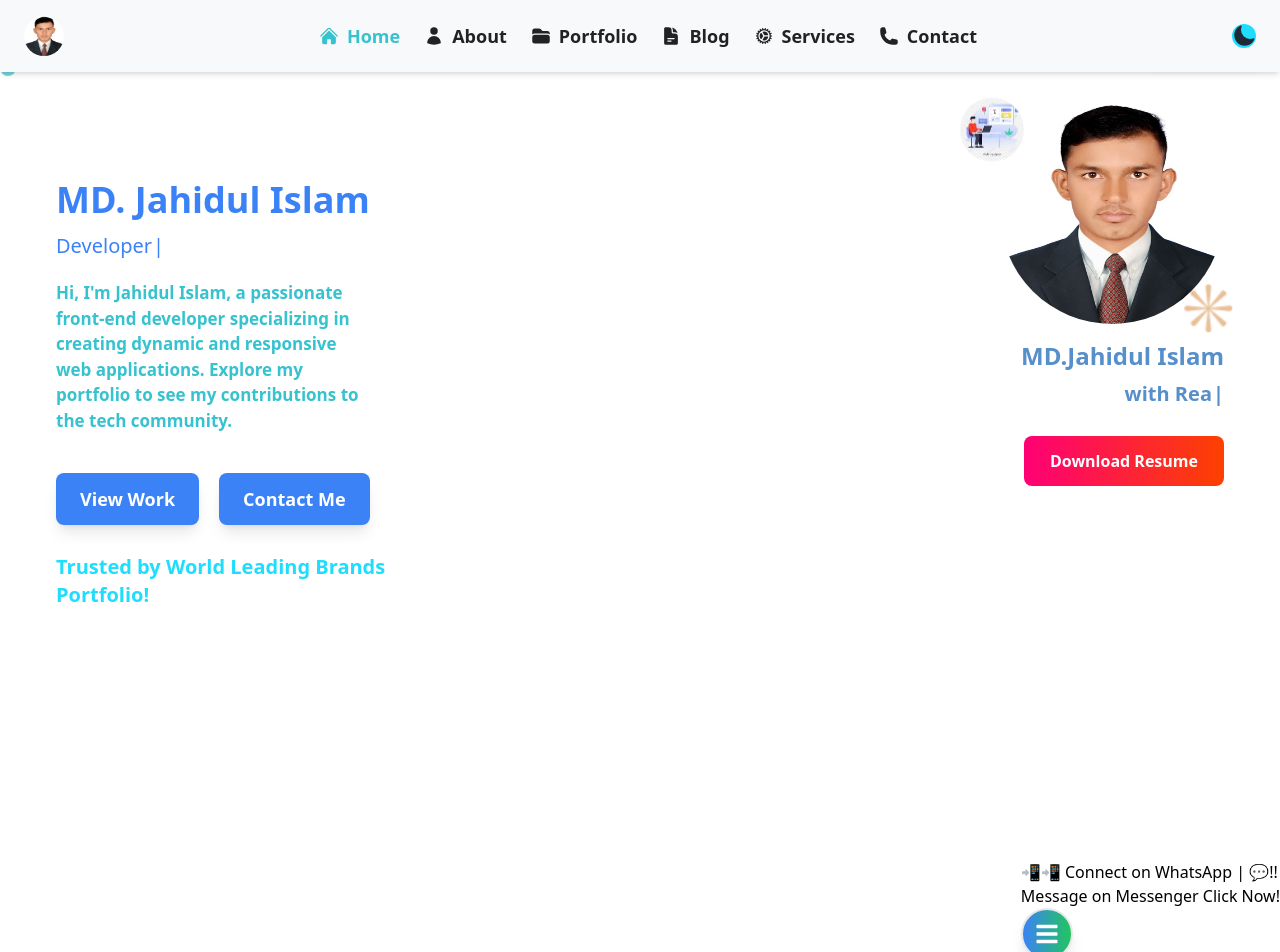
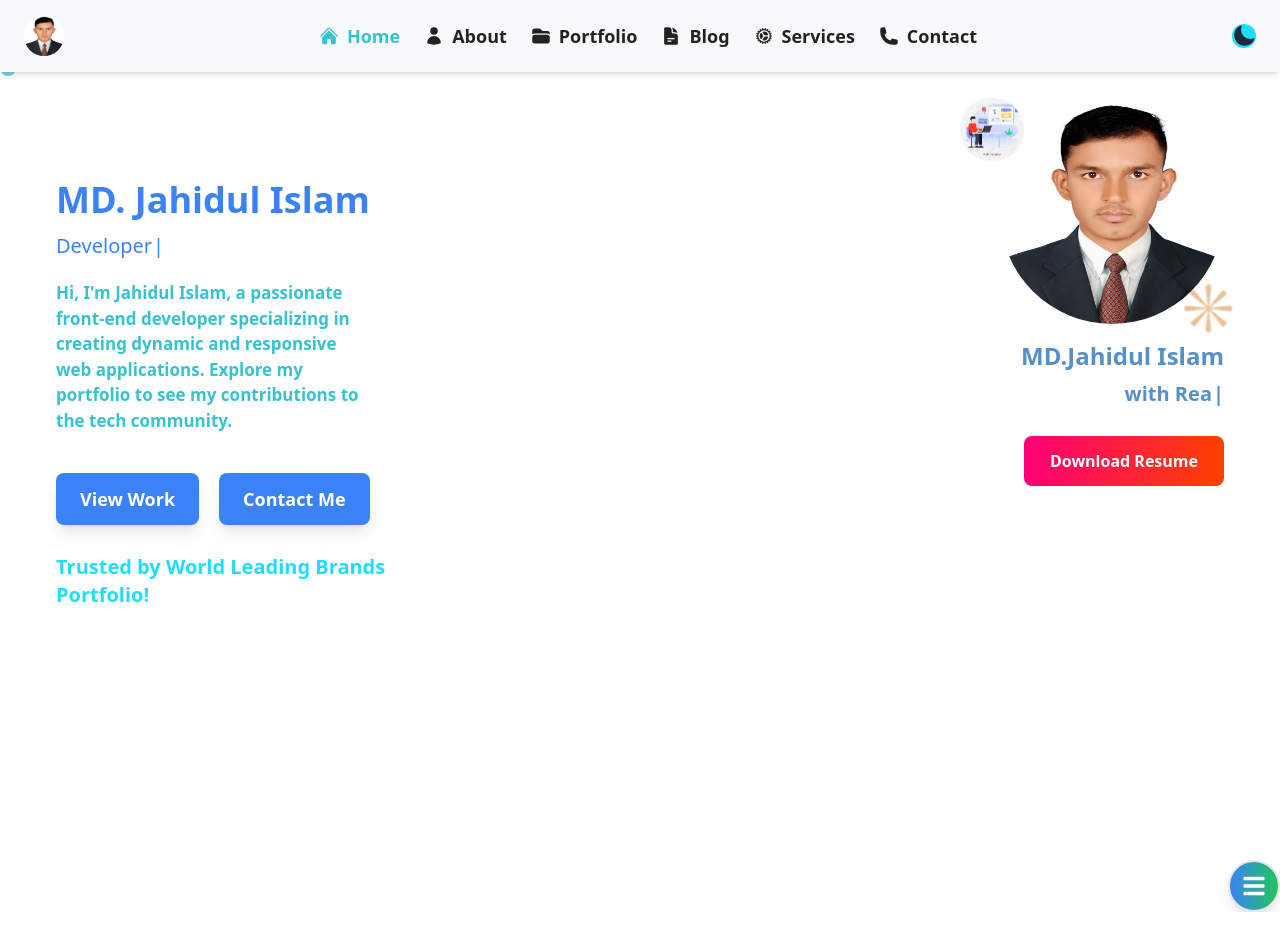
Before and after one commit to md-jahid-islam/My-Personal-New-Portfolio, a React (Vite) app: page /home in a window 1280 px wide. Shown: the top 952 px of the page. After the commit the page ends 912 px from the top, so only its background shows below. Built offline with nearby package versions, Linux system fonts and the light colour scheme.

Commit message:
Connect on WhatsApp delete

```diff
--- a/src/Components/UserFromComponents.jsx
+++ b/src/Components/UserFromComponents.jsx
@@ -24,7 +24,7 @@ import { FaWhatsapp, FaFacebookMessenger, FaBars, FaTimes } from "react-icons/fa
     <nav>
     <div className="container flex justify-end items-center ">
       <div className='relative'>
-      <h2>📲📲 Connect on WhatsApp | 💬!! <br /> Message on Messenger Click Now!</h2>
+      {/* <h2>📲📲 Connect on WhatsApp | 💬!! <br /> Message on Messenger Click Now!</h2> */}
 
         <button onClick={toggleButtons} className="text-2xl p-3 bg-gradient-to-r from-blue-500 to-green-500 text-white rounded-full shadow-lg border-2 border-gray-200 hover:scale-110 transition-all duration-300">
         {isVisible ? <FaTimes /> : <FaBars />}
```
